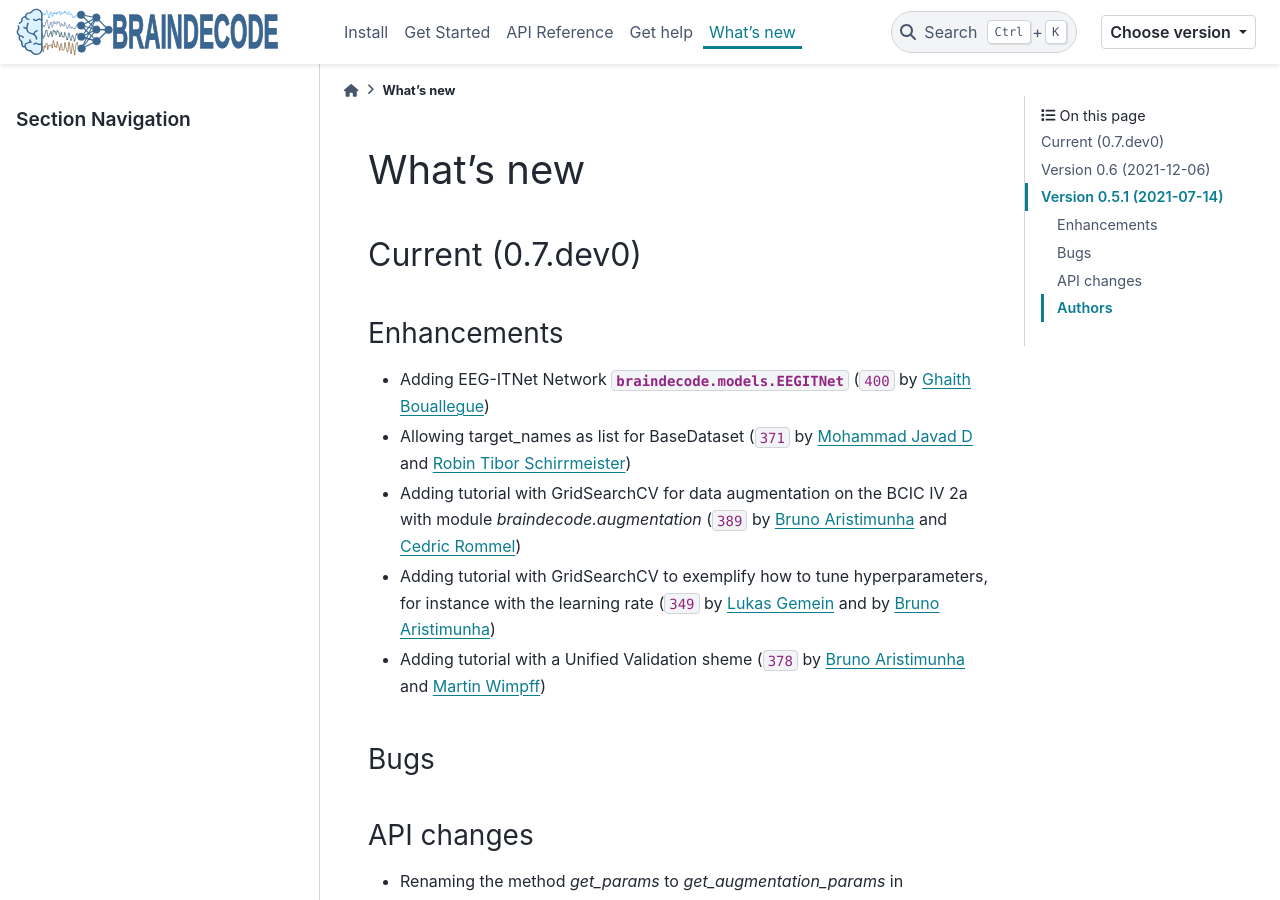
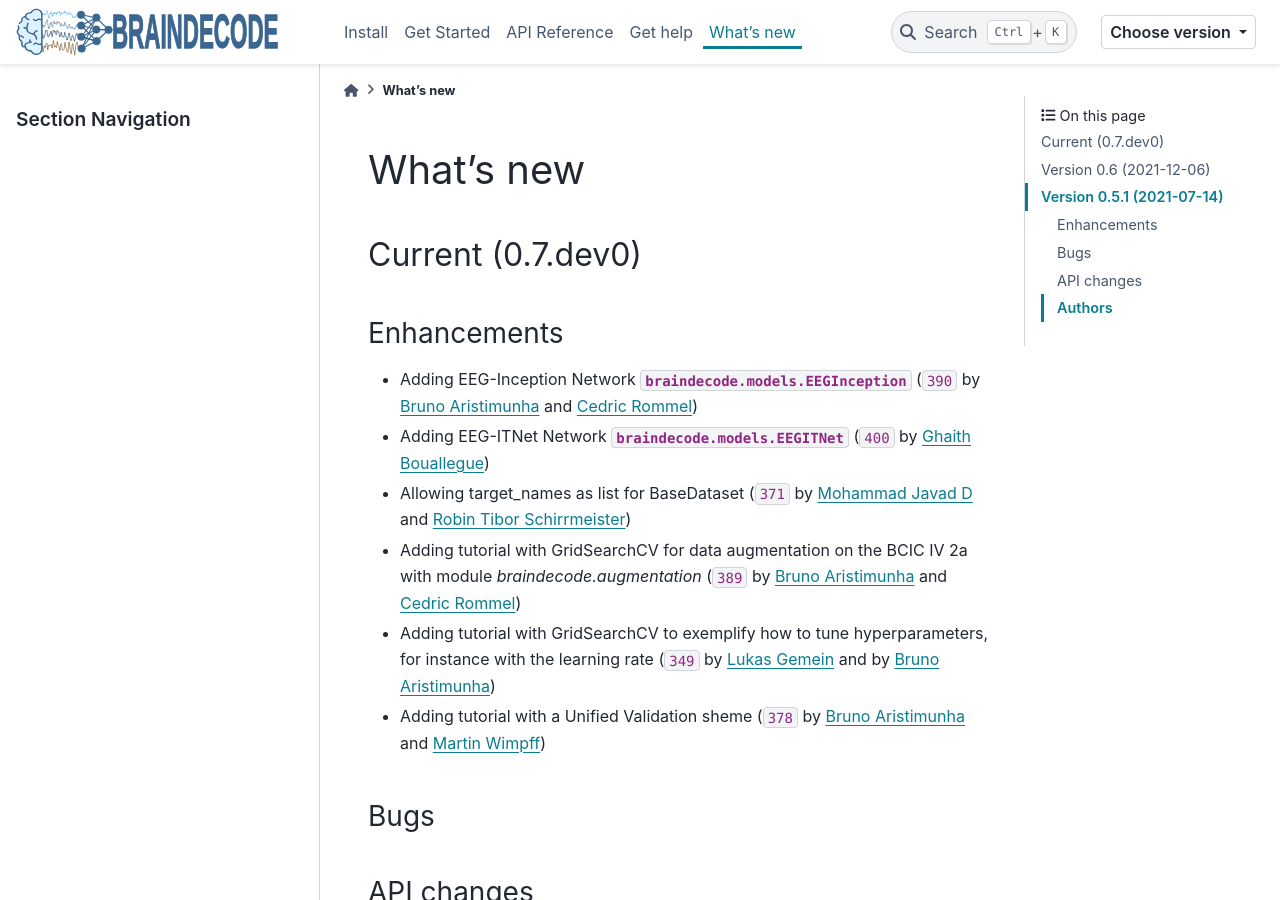
Before and after one commit to braindecode/braindecode, a Sphinx documentation site: the page built from docs/whats_new.rst, in a window 1280 px wide and 900 px high. Built offline with Sphinx 7.4.7 and the PyData theme 0.15.4, drawn with Linux system fonts in a browser that asks for light colours; pages that are not in the unit, such as notebooks, are missing from menus; cross-references to code outside the pages are shown as plain code.

Commit message:
Updating whats_new.rst

```diff
--- a/docs/whats_new.rst
+++ b/docs/whats_new.rst
@@ -23,6 +23,7 @@ Current (0.7.dev0)
 
 Enhancements
 ~~~~~~~~~~~~
+- Adding EEG-Inception Network :class:`braindecode.models.EEGInception` (:gh:`390` by `Bruno Aristimunha`_ and `Cedric Rommel`_)
 - Adding EEG-ITNet Network :class:`braindecode.models.EEGITNet` (:gh:`400` by `Ghaith Bouallegue`_)
 - Allowing target_names as list for BaseDataset (:gh:`371` by `Mohammad Javad D`_ and `Robin Tibor Schirrmeister`_)
 - Adding tutorial with GridSearchCV for data augmentation on the BCIC IV 2a with module `braindecode.augmentation` (:gh:`389` by `Bruno Aristimunha`_ and `Cedric Rommel`_)
```
